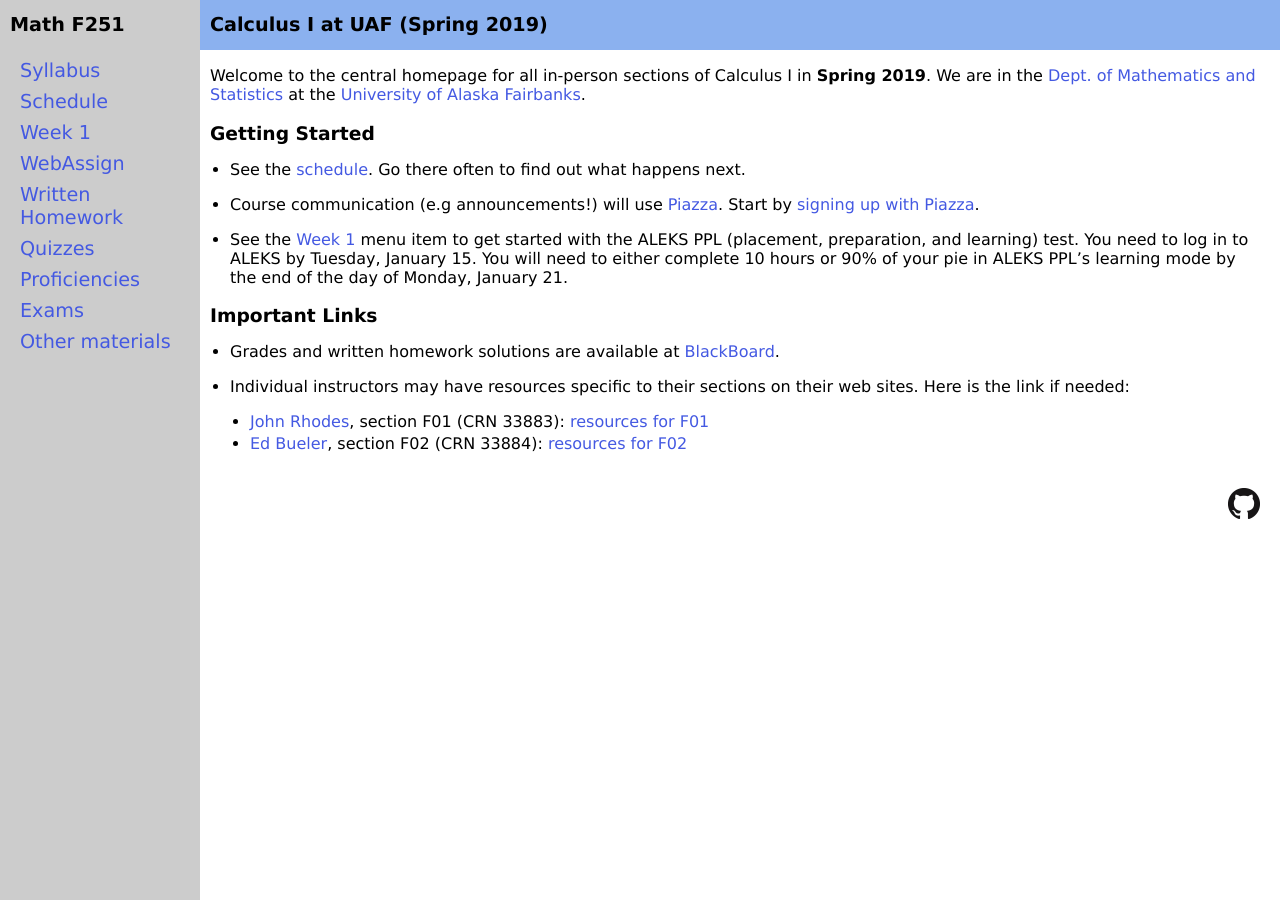
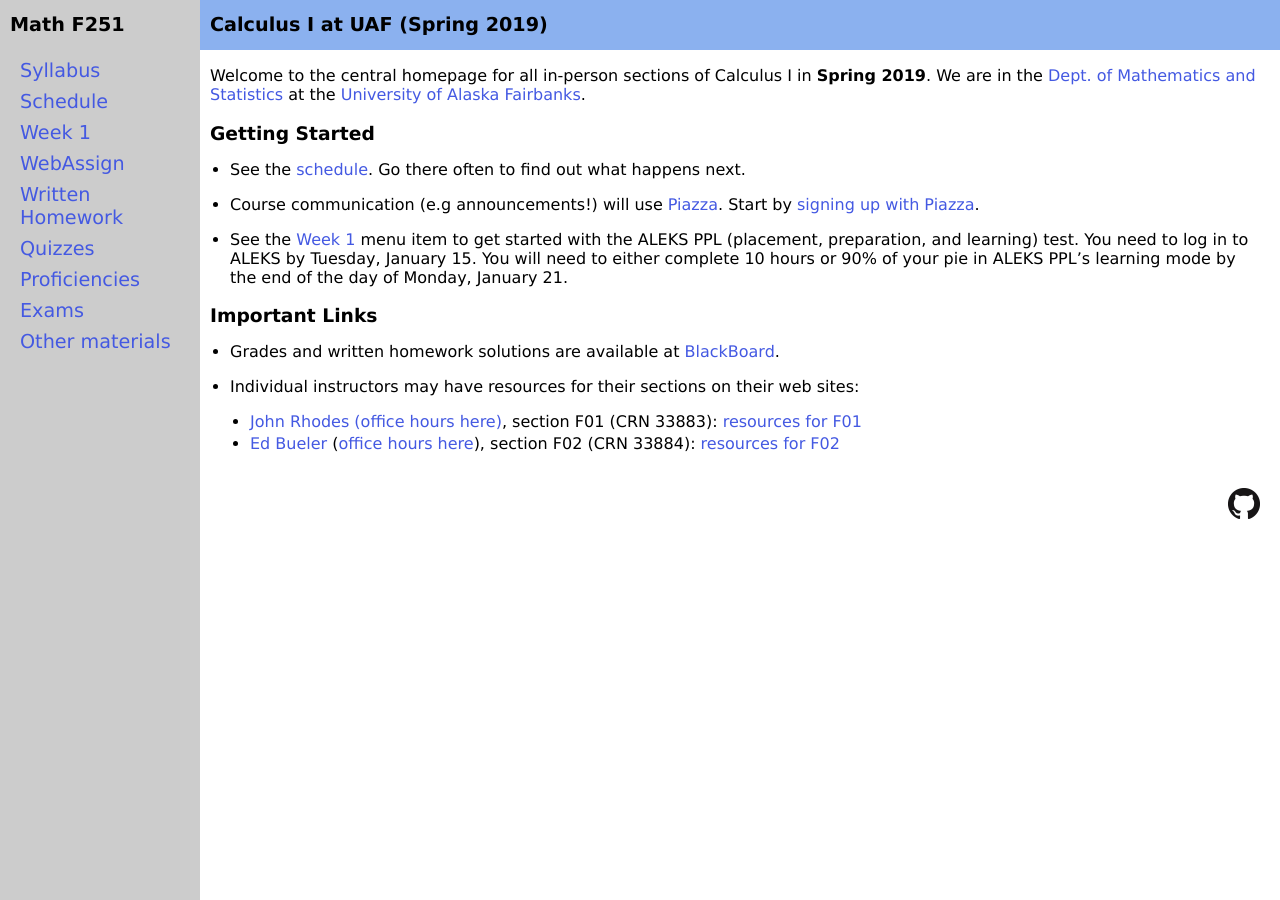
Before and after one commit to uaf-math/calc1, a Jekyll site: the page built from index.md, in a window 1280 px wide. Built offline with Jekyll 4.4.1, drawn with Linux system fonts in a browser that asks for light colours.

Commit message:
add links to office hours locations

```diff
--- a/index.md
+++ b/index.md
@@ -17,10 +17,10 @@ Welcome to the central homepage for all in-person sections of Calculus I in **Sp
 
 * Grades and written homework solutions are available at [BlackBoard](https://classes.alaska.edu).
 
-* Individual instructors may have resources specific to their sections on their web sites.  Here is the link if needed:
+* Individual instructors may have resources for their sections on their web sites:
 
-	- [John Rhodes](https://jarhodesuaf.github.io/), section F01 (CRN 33883): [resources for F01](https://jarhodesuaf.github.io/M251.html)
-	- [Ed Bueler](http://bueler.github.io), section F02 (CRN 33884): [resources for F02](http://bueler.github.io/M251S19_F02/index.html)
+	- [John Rhodes (office hours here)](https://jarhodesuaf.github.io/), section F01 (CRN 33883): [resources for F01](https://jarhodesuaf.github.io/M251.html)
+	- [Ed Bueler](http://bueler.github.io) ([office hours here](http://bueler.github.io/OffHrs.htm)), section F02 (CRN 33884): [resources for F02](http://bueler.github.io/M251S19_F02/index.html)
 
 <br>
 [<img src="GitHub-Mark-32px.png" align="right">](https://github.com/uaf-math251/uaf-math251.github.io "This page is a github repo.")
```
